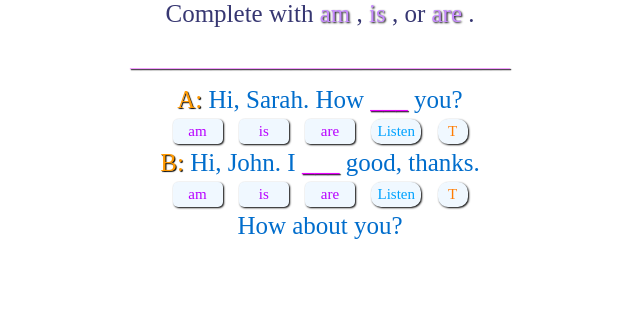
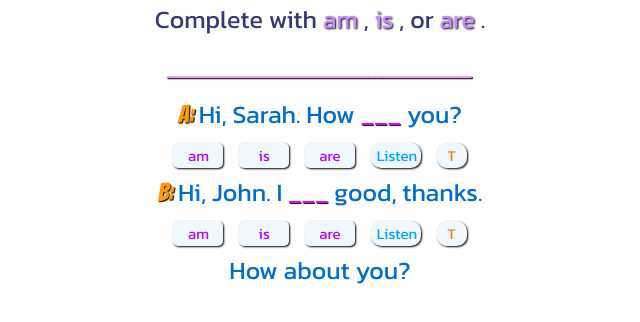
Before and after one commit to Teacher-Jorge/Touchstone-1.1, a plain HTML site: page index.html in a window 1280 px wide. Shown: the whole page, without its empty margins (320-960 px from the left). Drawn offline with Linux system fonts and the light colour scheme.

Commit message:
Add files via upload

```diff
--- a/index.html
+++ b/index.html
@@ -3,6 +3,10 @@
 <head>
     <meta charset="UTF-8">
     <meta name="viewport" content="width=device-width, initial-scale=1.0">
+    <link rel="preconnect" href="https://fonts.googleapis.com">
+    <link rel="preconnect" href="https://fonts.gstatic.com" crossorigin>
+    <link href="https://fonts.googleapis.com/css2?family=Bangers&family=Kanit:ital,wght@0,100;0,200;0,300;0,400;0,500;0,600;0,700;0,800;0,900;1,100;1,200;1,300;1,400;1,500;1,600;1,700;1,800;1,900&display=swap" rel="stylesheet">
+<link href="https://fonts.googleapis.com/css2?family=Kanit:ital,wght@0,100;0,200;0,300;0,400;0,500;0,600;0,700;0,800;0,900;1,100;1,200;1,300;1,400;1,500;1,600;1,700;1,800;1,900&display=swap" rel="stylesheet">
     <link rel="stylesheet" href="style.css">
     <title>Touchstone 1.1</title>
 
```
